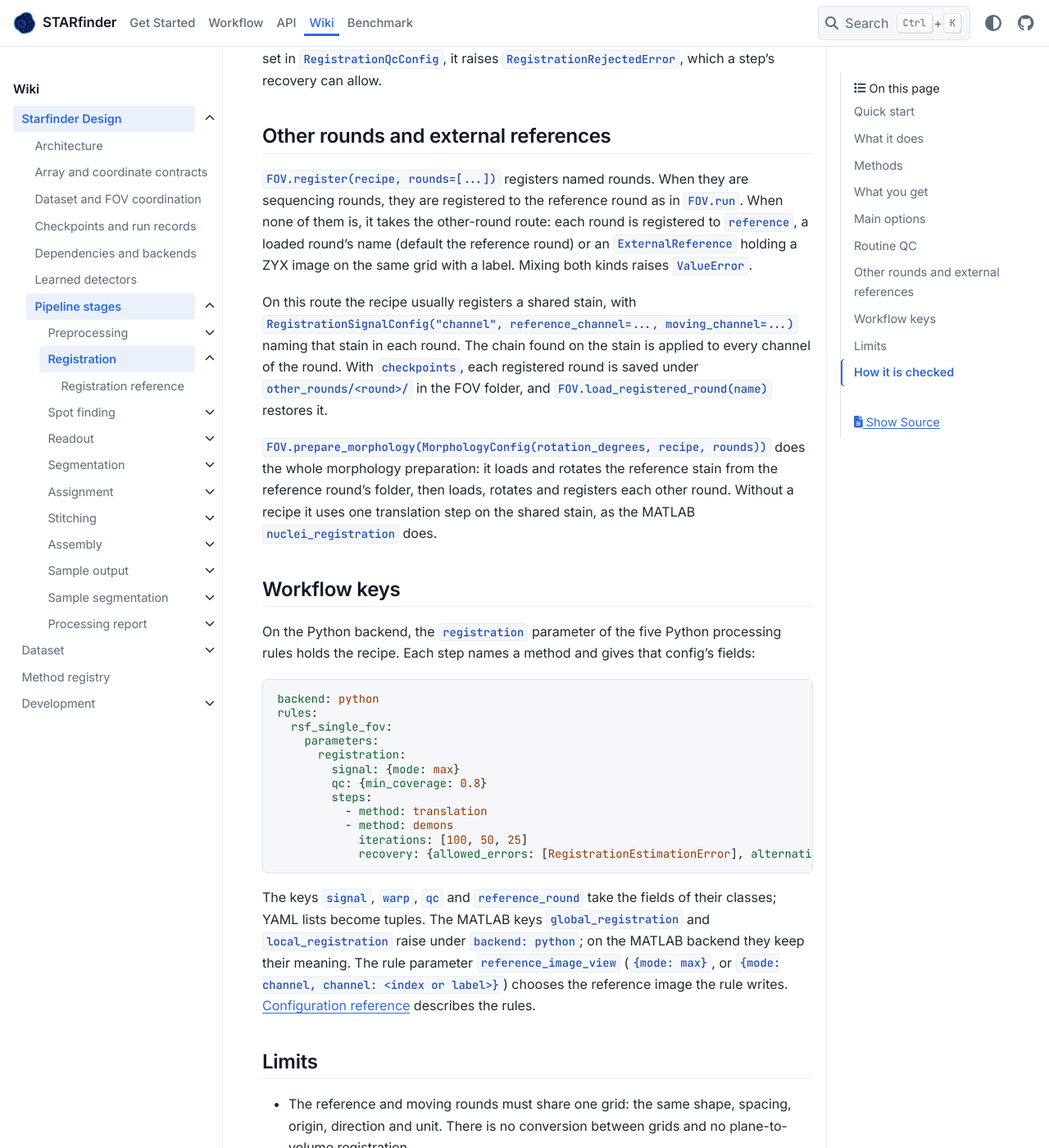
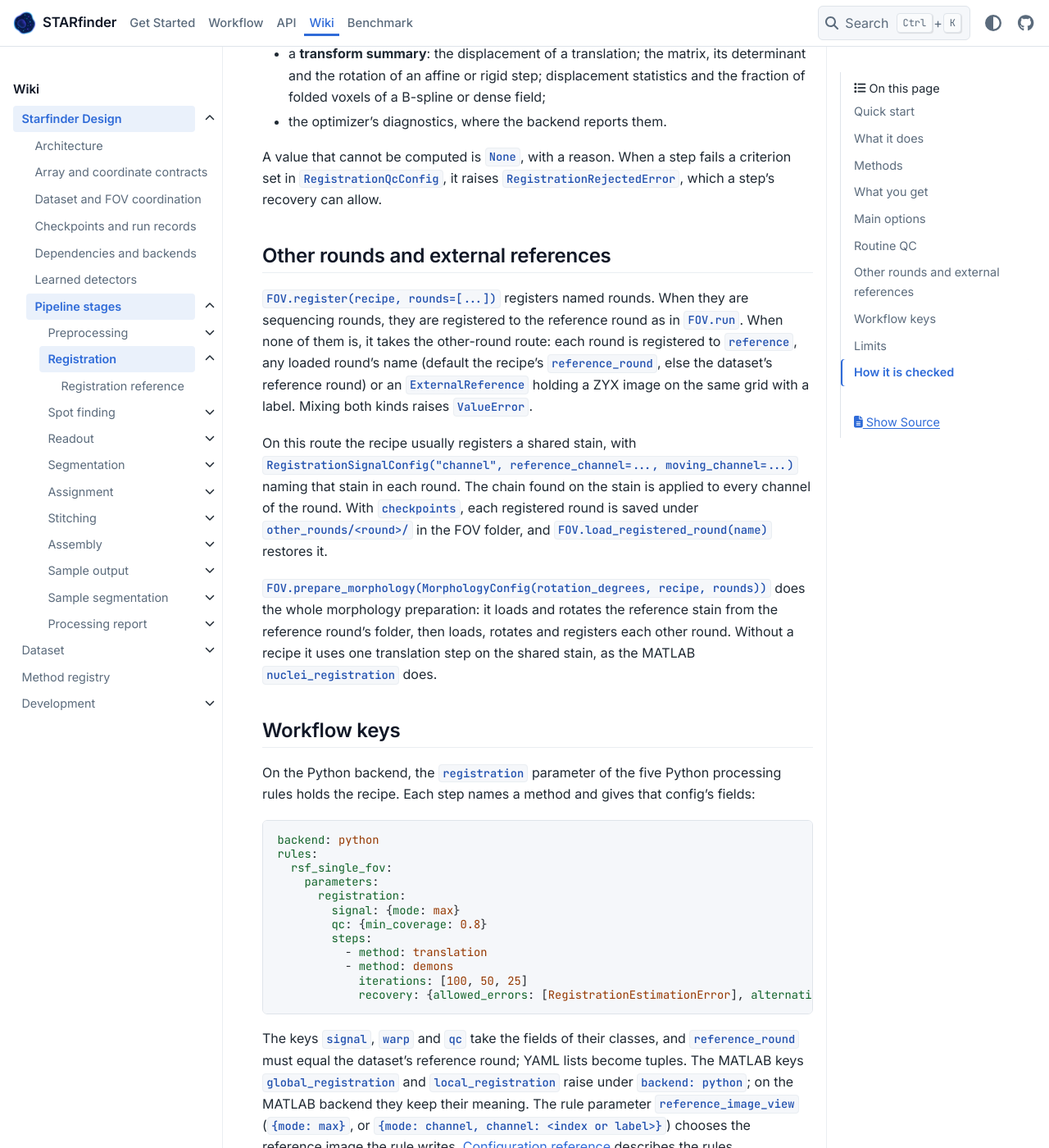
Before and after one commit to wanglab-broad/starfinder, a Sphinx documentation site: the page built from docs/registration-contract.md, in a window 1280 px wide and 1400 px high, scrolled down 3908 px. Shown: the whole window at 82% size. Built offline with Sphinx 7.4.7 and the PyData theme 0.15.4, drawn with Linux system fonts in a browser that asks for light colours; some of the changed text lies outside the part shown.

Commit message:
fix(w-622): address review findings (restructure the registration…)
- **Errors** (`docs/registration-algorithms.md`): a recovery may allow
only `RegistrationEstimationError`, `InsufficientLandmarksError` and
`RegistrationRejectedError`. `UnsupportedTransformOperationError` is a
`NotImplementedError` and is never recovered, and neither are the
configuration, geometry and backend errors. -
**`RegistrationRecipe.reference_round`** (guide, Main options): the rule
is now given per route. Sequencing rounds: it must equal the dataset's
reference round. Other rounds: it must equal the call's `reference`
round, and must be `None` with an `ExternalReference`. I …

Linear-Issue: W-622

````diff
--- a/docs/registration-contract.md
+++ b/docs/registration-contract.md
@@ -111,7 +111,7 @@
 | `RegistrationRecipe.steps` | required | The ordered `RegistrationStep`s, each with a method config, optional `recovery` and optional per-step `signal` |
 | `RegistrationRecipe.signal` | `RegistrationSignalConfig()`: `mode="max"` | `"max"`, `"sum"`, or `"channel"` with `reference_channel` and `moving_channel` (index or label) |
 | `RegistrationRecipe.warp` | `None`: translation for a chain of translations, linear SciPy otherwise | The final resampling: `backend`, `boundary_mode` (`"constant"` or `"nearest"`), `fill_value`, `output_dtype` |
-| `RegistrationRecipe.reference_round` | `None`: the dataset's reference round | Must equal it when set |
+| `RegistrationRecipe.reference_round` | `None`: the dataset's reference round | Sequencing rounds: must equal the dataset's reference round when set. Other rounds: must equal the call's `reference` round, and must be `None` with an `ExternalReference` |
 | `RegistrationRecipe.qc` | `RegistrationQcConfig()`: rejects nothing | `min_coverage`, `min_ncc_gain`, `max_fold_fraction`, `max_translation_voxels` |
 | `RecoveryConfig` | no recovery | `allowed_errors` and ordered `alternatives` |
 
@@ -138,9 +138,10 @@
 
 `FOV.register(recipe, rounds=[...])` registers named rounds. When they are sequencing
 rounds, they are registered to the reference round as in `FOV.run`. When none of them
-is, it takes the other-round route: each round is registered to `reference`, a loaded
-round's name (default the reference round) or an `ExternalReference` holding a ZYX
-image on the same grid with a label. Mixing both kinds raises `ValueError`.
+is, it takes the other-round route: each round is registered to `reference`, any
+loaded round's name (default the recipe's `reference_round`, else the dataset's
+reference round) or an `ExternalReference` holding a ZYX image on the same grid with a
+label. Mixing both kinds raises `ValueError`.
 
 On this route the recipe usually registers a shared stain, with
 `RegistrationSignalConfig("channel", reference_channel=..., moving_channel=...)`
@@ -175,8 +176,8 @@
             recovery: {allowed_errors: [RegistrationEstimationError], alternatives: [{method: tps}]}
 ```
 
-The keys `signal`, `warp`, `qc` and `reference_round` take the fields of their
-classes; YAML lists become tuples. The MATLAB keys `global_registration` and
+The keys `signal`, `warp` and `qc` take the fields of their classes, and
+`reference_round` must equal the dataset's reference round; YAML lists become tuples. The MATLAB keys `global_registration` and
 `local_registration` raise under `backend: python`; on the MATLAB backend they keep
 their meaning. The rule parameter `reference_image_view` (`{mode: max}`, or
 `{mode: channel, channel: <index or label>}`) chooses the reference image the rule
````
Also changed, not shown: docs/registration-algorithms.md (+4 -1 lines).
